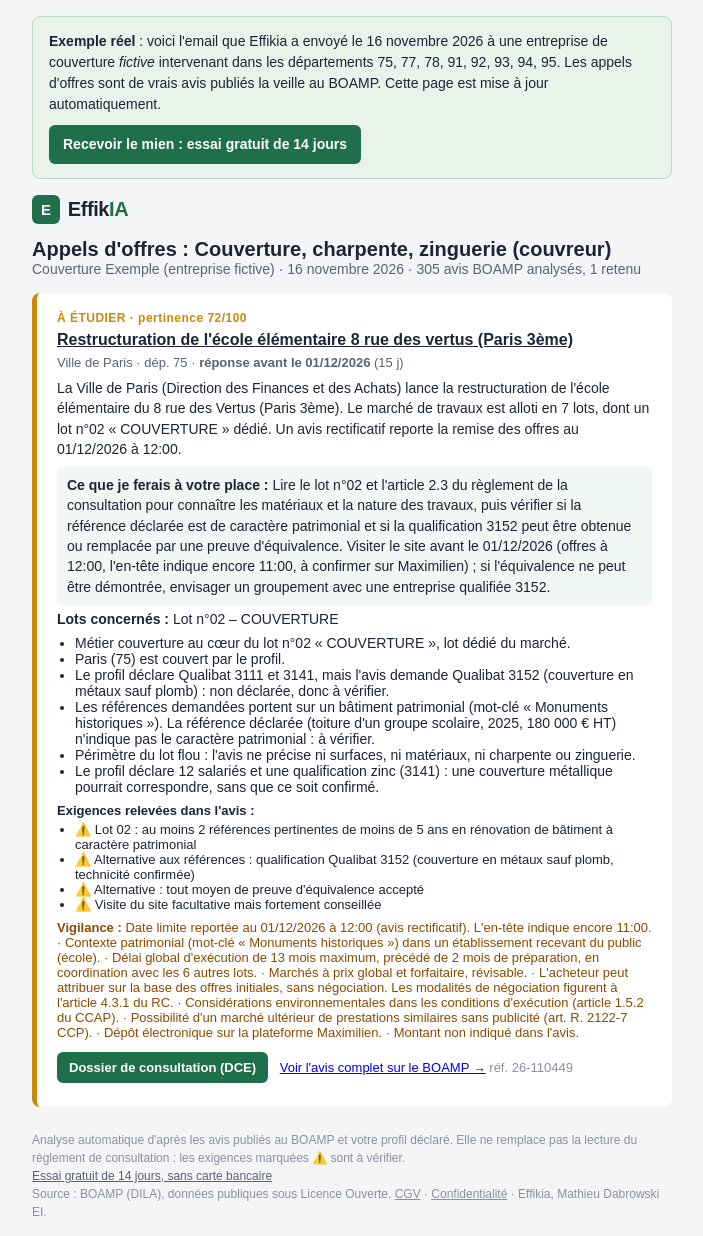
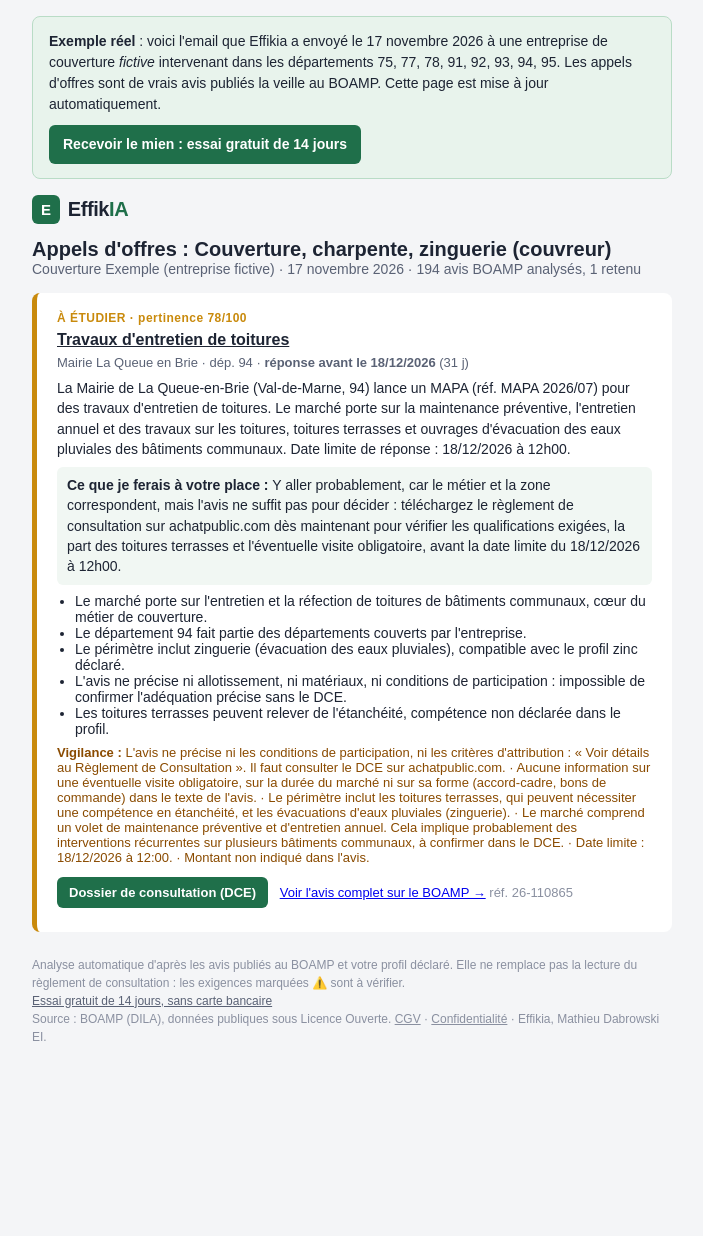
Before and after one commit to Effikia/effikia.github.io, a plain HTML site: page exemple.html in a window 1280 px wide. Shown: the whole page, without its empty margins (288-991 px from the left). After the commit the page ends 1074 px from the top, so only its background shows below. Drawn offline with Linux system fonts and the light colour scheme.

Commit message:
Exemple d'email du 2026-11-17

```diff
--- a/exemple.html
+++ b/exemple.html
@@ -2,14 +2,14 @@
 <html lang="fr">
 <head><meta charset="utf-8"><meta name="viewport" content="width=device-width,initial-scale=1">
 <title>Exemple d'email du matin - Effikia</title>
-<meta name="description" content="Un vrai email Effikia du 16 novembre 2026 : les appels d'offres de couverture publiés la veille au BOAMP, résumés et analysés.">
+<meta name="description" content="Un vrai email Effikia du 17 novembre 2026 : les appels d'offres de couverture publiés la veille au BOAMP, résumés et analysés.">
 </head>
 <body style="margin:0;background:#f4f5f7;font-family:Arial,Helvetica,sans-serif;color:#1d2433;">
 <table role="presentation" width="100%" cellpadding="0" cellspacing="0" style="background:#f4f5f7;"><tr><td align="center" style="padding:16px;">
 <table role="presentation" width="100%" cellpadding="0" cellspacing="0" style="max-width:640px;">
 
   <tr><td style="background:#e8f3ec;border:1px solid #b9dcc6;border-radius:8px;padding:14px 16px;font-size:14px;line-height:1.5;margin-bottom:12px;">
-    <strong>Exemple réel</strong> : voici l'email que Effikia a envoyé le 16 novembre 2026 à une entreprise de couverture <em>fictive</em> intervenant dans les départements 75, 77, 78, 91, 92, 93, 94, 95.
+    <strong>Exemple réel</strong> : voici l'email que Effikia a envoyé le 17 novembre 2026 à une entreprise de couverture <em>fictive</em> intervenant dans les départements 75, 77, 78, 91, 92, 93, 94, 95.
     Les appels d'offres sont de vrais avis publiés la veille au BOAMP. Cette page est mise à jour automatiquement.
     <div style="margin-top:10px;"><a href="https://effikia.fr/" style="display:inline-block;background:#1f6f4a;color:#fff;text-decoration:none;padding:9px 14px;border-radius:6px;font-weight:bold;">Recevoir le mien : essai gratuit de 14 jours</a></div>
   </td></tr>
@@ -23,7 +23,7 @@
   </td></tr>
   <tr><td style="padding:0 0 16px;">
     <div style="font-size:20px;font-weight:bold;">Appels d'offres : Couverture, charpente, zinguerie (couvreur)</div>
-    <div style="font-size:14px;color:#5a6275;">Couverture Exemple (entreprise fictive) · 16 novembre 2026 · 305 avis BOAMP analysés, 1 retenu</div>
+    <div style="font-size:14px;color:#5a6275;">Couverture Exemple (entreprise fictive) · 17 novembre 2026 · 194 avis BOAMP analysés, 1 retenu</div>
   </td></tr>
 
 
@@ -32,27 +32,23 @@
 
   <tr><td style="background:#fff;border-radius:8px;padding:18px 20px;margin-bottom:12px;border-left:5px solid #c98a0c;">
     <div style="font-size:12px;font-weight:bold;letter-spacing:.04em;color:#c98a0c;">
-      À ÉTUDIER · pertinence 72/100
+      À ÉTUDIER · pertinence 78/100
     </div>
-    <div style="font-size:16px;font-weight:bold;margin:6px 0;"><a href="https://www.boamp.fr/pages/avis/?q=idweb:26-110449" style="color:#1d2433;">Restructuration de l&#39;école élémentaire 8 rue des vertus (Paris 3ème)</a></div>
+    <div style="font-size:16px;font-weight:bold;margin:6px 0;"><a href="https://www.boamp.fr/pages/avis/?q=idweb:26-110865" style="color:#1d2433;">Travaux d&#39;entretien de toitures</a></div>
     <div style="font-size:13px;color:#5a6275;margin-bottom:8px;">
-      Ville de Paris · dép. 75
-       · <strong>réponse avant le 01/12/2026</strong> (15 j)
+      Mairie La Queue en Brie · dép. 94
+       · <strong>réponse avant le 18/12/2026</strong> (31 j)
     </div>
 
-    <div style="font-size:14px;line-height:1.45;">La Ville de Paris (Direction des Finances et des Achats) lance la restructuration de l&#39;école élémentaire du 8 rue des Vertus (Paris 3ème). Le marché de travaux est alloti en 7 lots, dont un lot n°02 « COUVERTURE » dédié. Un avis rectificatif reporte la remise des offres au 01/12/2026 à 12:00.</div>
-    <div style="font-size:14px;line-height:1.45;margin-top:8px;background:#f1f7f3;border-radius:6px;padding:8px 10px;"><strong>Ce que je ferais à votre place :</strong> Lire le lot n°02 et l&#39;article 2.3 du règlement de la consultation pour connaître les matériaux et la nature des travaux, puis vérifier si la référence déclarée est de caractère patrimonial et si la qualification 3152 peut être obtenue ou remplacée par une preuve d&#39;équivalence. Visiter le site avant le 01/12/2026 (offres à 12:00, l&#39;en-tête indique encore 11:00, à confirmer sur Maximilien) ; si l&#39;équivalence ne peut être démontrée, envisager un groupement avec une entreprise qualifiée 3152.</div>
-    <div style="font-size:14px;margin-top:6px;"><strong>Lots concernés :</strong> Lot n°02 – COUVERTURE</div>
-    <ul style="font-size:14px;margin:8px 0 0;padding-left:18px;"><li>Métier couverture au cœur du lot n°02 « COUVERTURE », lot dédié du marché.</li><li>Paris (75) est couvert par le profil.</li><li>Le profil déclare Qualibat 3111 et 3141, mais l&#39;avis demande Qualibat 3152 (couverture en métaux sauf plomb) : non déclarée, donc à vérifier.</li><li>Les références demandées portent sur un bâtiment patrimonial (mot-clé « Monuments historiques »). La référence déclarée (toiture d&#39;un groupe scolaire, 2025, 180 000 € HT) n&#39;indique pas le caractère patrimonial : à vérifier.</li><li>Périmètre du lot flou : l&#39;avis ne précise ni surfaces, ni matériaux, ni charpente ou zinguerie.</li><li>Le profil déclare 12 salariés et une qualification zinc (3141) : une couverture métallique pourrait correspondre, sans que ce soit confirmé.</li></ul>
+    <div style="font-size:14px;line-height:1.45;">La Mairie de La Queue-en-Brie (Val-de-Marne, 94) lance un MAPA (réf. MAPA 2026/07) pour des travaux d&#39;entretien de toitures. Le marché porte sur la maintenance préventive, l&#39;entretien annuel et des travaux sur les toitures, toitures terrasses et ouvrages d&#39;évacuation des eaux pluviales des bâtiments communaux. Date limite de réponse : 18/12/2026 à 12h00.</div>
+    <div style="font-size:14px;line-height:1.45;margin-top:8px;background:#f1f7f3;border-radius:6px;padding:8px 10px;"><strong>Ce que je ferais à votre place :</strong> Y aller probablement, car le métier et la zone correspondent, mais l&#39;avis ne suffit pas pour décider : téléchargez le règlement de consultation sur achatpublic.com dès maintenant pour vérifier les qualifications exigées, la part des toitures terrasses et l&#39;éventuelle visite obligatoire, avant la date limite du 18/12/2026 à 12h00.</div>
 
-    <div style="font-size:13px;margin-top:8px;"><strong>Exigences relevées dans l'avis :</strong></div>
-    <ul style="font-size:13px;margin:4px 0 0;padding-left:18px;">
-      <li>⚠️ Lot 02 : au moins 2 références pertinentes de moins de 5 ans en rénovation de bâtiment à caractère patrimonial</li><li>⚠️ Alternative aux références : qualification Qualibat 3152 (couverture en métaux sauf plomb, technicité confirmée)</li><li>⚠️ Alternative : tout moyen de preuve d&#39;équivalence accepté</li><li>⚠️ Visite du site facultative mais fortement conseillée</li>
-    </ul>
-    <div style="font-size:13px;margin-top:8px;color:#8a4b00;"><strong>Vigilance :</strong> Date limite reportée au 01/12/2026 à 12:00 (avis rectificatif). L&#39;en-tête indique encore 11:00. · Contexte patrimonial (mot-clé « Monuments historiques ») dans un établissement recevant du public (école). · Délai global d&#39;exécution de 13 mois maximum, précédé de 2 mois de préparation, en coordination avec les 6 autres lots. · Marchés à prix global et forfaitaire, révisable. · L&#39;acheteur peut attribuer sur la base des offres initiales, sans négociation. Les modalités de négociation figurent à l&#39;article 4.3.1 du RC. · Considérations environnementales dans les conditions d&#39;exécution (article 1.5.2 du CCAP). · Possibilité d&#39;un marché ultérieur de prestations similaires sans publicité (art. R. 2122-7 CCP). · Dépôt électronique sur la plateforme Maximilien. · Montant non indiqué dans l&#39;avis.</div>
+    <ul style="font-size:14px;margin:8px 0 0;padding-left:18px;"><li>Le marché porte sur l&#39;entretien et la réfection de toitures de bâtiments communaux, cœur du métier de couverture.</li><li>Le département 94 fait partie des départements couverts par l&#39;entreprise.</li><li>Le périmètre inclut zinguerie (évacuation des eaux pluviales), compatible avec le profil zinc déclaré.</li><li>L&#39;avis ne précise ni allotissement, ni matériaux, ni conditions de participation : impossible de confirmer l&#39;adéquation précise sans le DCE.</li><li>Les toitures terrasses peuvent relever de l&#39;étanchéité, compétence non déclarée dans le profil.</li></ul>
+
+    <div style="font-size:13px;margin-top:8px;color:#8a4b00;"><strong>Vigilance :</strong> L&#39;avis ne précise ni les conditions de participation, ni les critères d&#39;attribution : « Voir détails au Règlement de Consultation ». Il faut consulter le DCE sur achatpublic.com. · Aucune information sur une éventuelle visite obligatoire, sur la durée du marché ni sur sa forme (accord-cadre, bons de commande) dans le texte de l&#39;avis. · Le périmètre inclut les toitures terrasses, qui peuvent nécessiter une compétence en étanchéité, et les évacuations d&#39;eaux pluviales (zinguerie). · Le marché comprend un volet de maintenance préventive et d&#39;entretien annuel. Cela implique probablement des interventions récurrentes sur plusieurs bâtiments communaux, à confirmer dans le DCE. · Date limite : 18/12/2026 à 12:00. · Montant non indiqué dans l&#39;avis.</div>
     <div style="font-size:13px;margin-top:12px;">
-      <a href="https://marches.maximilien.fr/entreprise/consultation/948739?orgAcronyme=r8t" style="display:inline-block;background:#1f6f4a;color:#fff;text-decoration:none;padding:8px 12px;border-radius:6px;font-weight:bold;margin:0 8px 6px 0;">Dossier de consultation (DCE)</a>
-      <a href="https://www.boamp.fr/pages/avis/?q=idweb:26-110449">Voir l'avis complet sur le BOAMP →</a> <span style="color:#8a90a0;">réf. 26-110449</span>
+      <a href="https://www.achatpublic.com/sdm/ent/gen/ent_detail.do?PCSLID=CSL_2026_-TNvBTEzFR" style="display:inline-block;background:#1f6f4a;color:#fff;text-decoration:none;padding:8px 12px;border-radius:6px;font-weight:bold;margin:0 8px 6px 0;">Dossier de consultation (DCE)</a>
+      <a href="https://www.boamp.fr/pages/avis/?q=idweb:26-110865">Voir l'avis complet sur le BOAMP →</a> <span style="color:#8a90a0;">réf. 26-110865</span>
     </div>
   </td></tr>
   <tr><td style="height:12px;"></td></tr>
```
